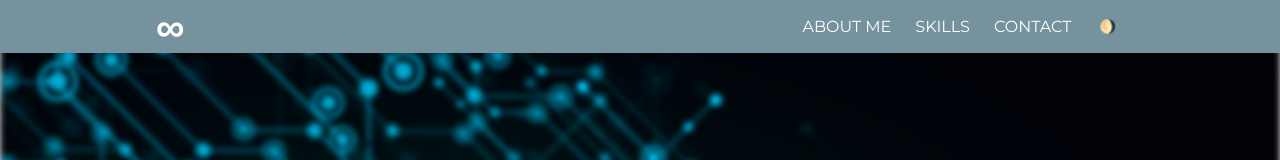
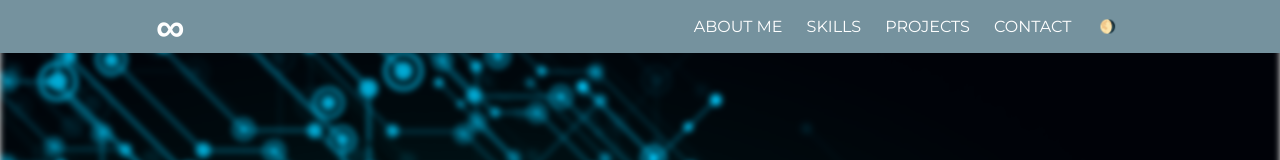
Before and after one commit to Adnan0-IM/Frontend-Basics-Portfolio, a plain HTML site: page index.html in a window 1280 px wide. Shown: the top 160 px of the page. Drawn offline with Linux system fonts and the light colour scheme.

Commit message:
add projects link to nav bar and menu

```diff
--- a/index.html
+++ b/index.html
@@ -18,6 +18,7 @@
         <ul>
           <li><a href="#about">About me</a></li>
           <li><a href="#skills">Skills</a></li>
+          <li><a href="#projects">Projects</a></li>
           <li><a href="#contact">Contact</a></li>
           <button class="theme-toggles" id="theme-toggle">&#127766;</button>
         </ul>
@@ -32,6 +33,7 @@
         <li><a href="#hero">Home</a></li>
         <li><a href="#about">About me</a></li>
         <li><a href="#skills">Skills</a></li>
+        <li><a href="#projects">Projects</a></li>
         <li><a href="#contact">Contact</a></li>
         <button class="theme-toggles" id="theme-toggle2">&#127766;</button>
       </ul>
```
